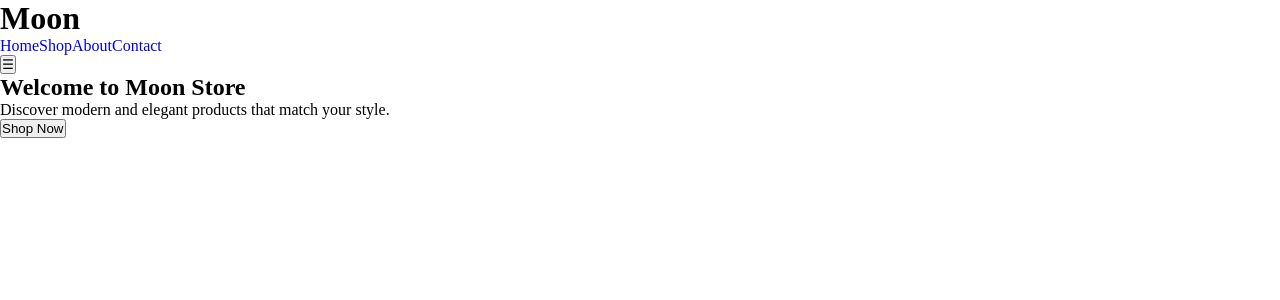
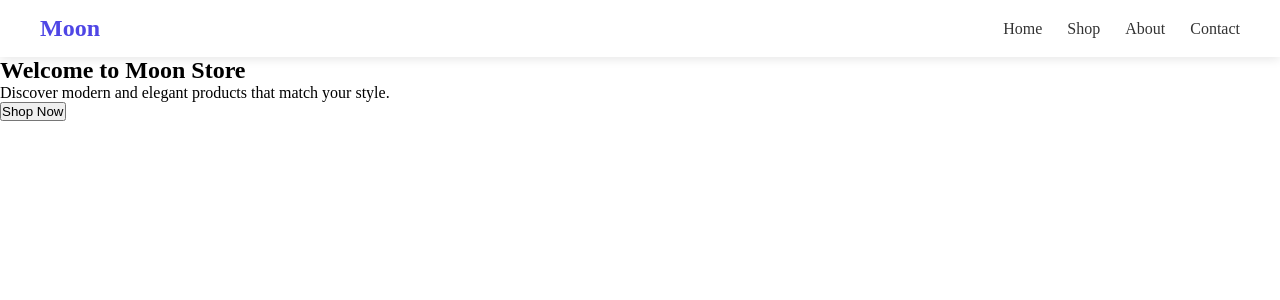
Before and after one commit to AbdullayevTemurmalik/React-Learning, a React (Vite) app: page / in a window 1280 px wide. Shown: the top 300 px of the page. Built offline with nearby package versions, Linux system fonts and the light colour scheme.

Commit message:
React Learning

```diff
--- a/src/components/navabr/Navbar.css
+++ b/src/components/navabr/Navbar.css
@@ -0,0 +1,66 @@
+.navbar {
+  background: #ffffff;
+  box-shadow: 0 2px 10px rgba(0, 0, 0, 0.1);
+  position: sticky;
+  top: 0;
+  z-index: 10;
+}
+
+.container {
+  display: flex;
+  justify-content: space-between;
+  align-items: center;
+  padding: 15px 40px;
+}
+
+.logo {
+  font-size: 24px;
+  font-weight: 700;
+  color: #4f46e5;
+}
+
+.nav-links {
+  display: flex;
+  gap: 25px;
+}
+
+.nav-links a {
+  text-decoration: none;
+  color: #333;
+  font-weight: 500;
+}
+
+.nav-links a:hover {
+  color: #4f46e5;
+}
+
+.menu-btn {
+  display: none;
+  background: none;
+  border: none;
+  font-size: 22px;
+  cursor: pointer;
+}
+
+/* Responsive */
+@media (max-width: 768px) {
+  .menu-btn {
+    display: block;
+  }
+
+  .nav-links {
+    position: absolute;
+    top: 60px;
+    right: 0;
+    background: white;
+    flex-direction: column;
+    width: 180px;
+    padding: 20px;
+    display: none;
+    box-shadow: 0 2px 8px rgba(0, 0, 0, 0.1);
+  }
+
+  .nav-links.open {
+    display: flex;
+  }
+}
```
